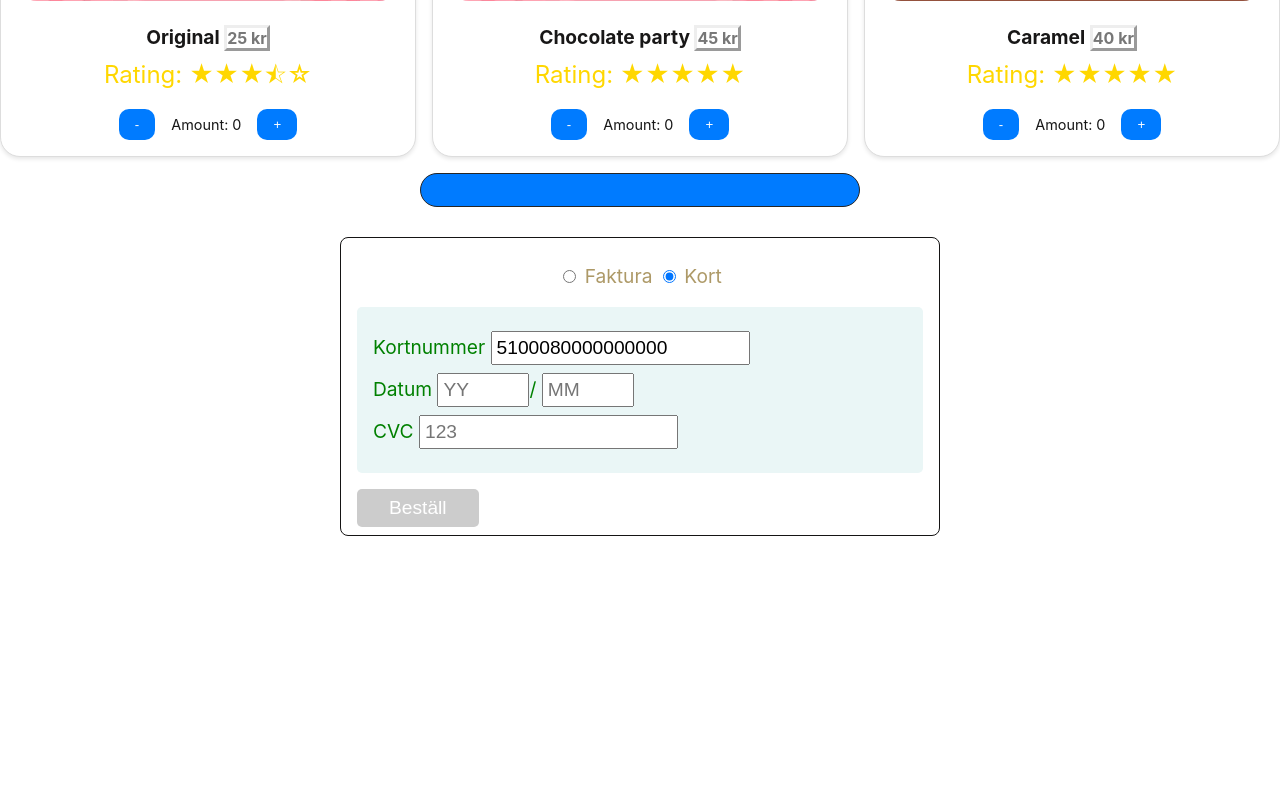
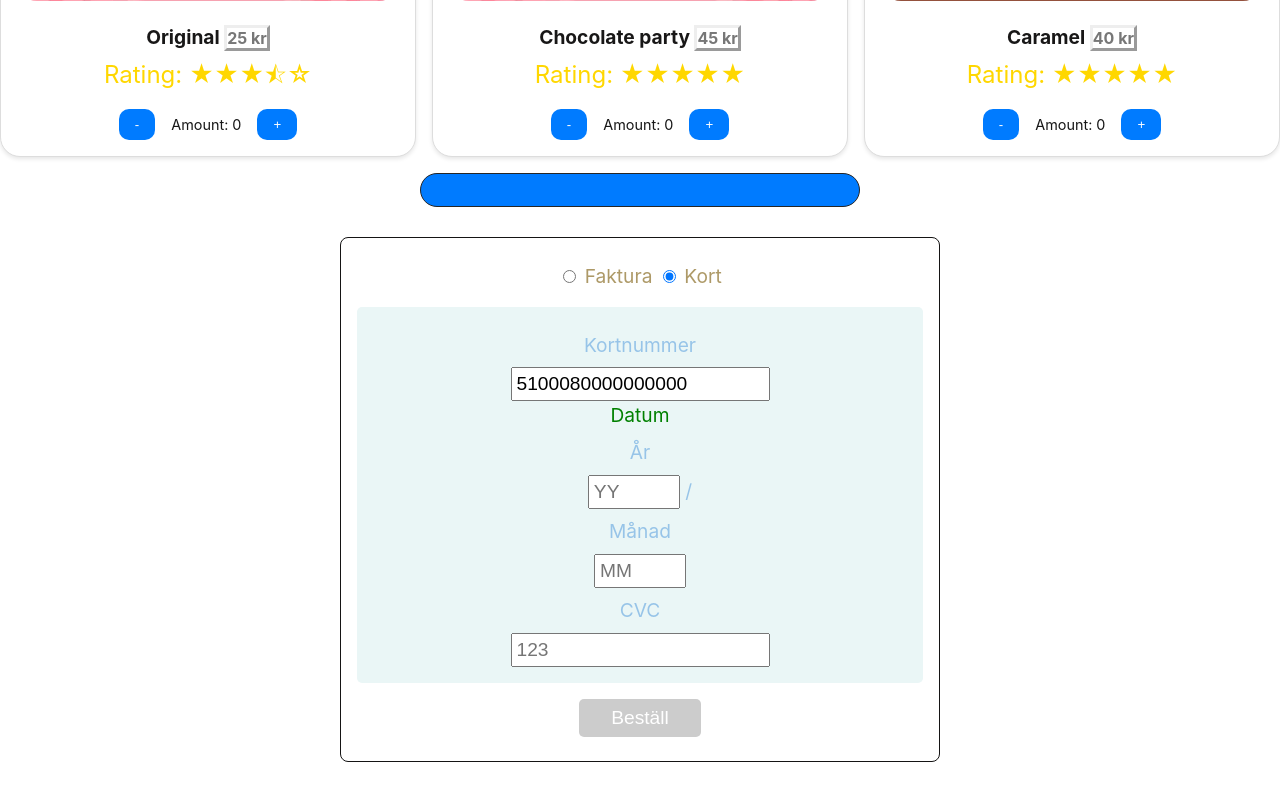
Before and after one commit to KodinGaston/webshop.donuts, a website built with Vite: page index.html in a window 1280 px wide. Shown: the part 1779-2571 px from the top of the page. Before the commit the page ends 2345 px from the top, so only its background shows below. Built offline with nearby package versions, Linux system fonts and the light colour scheme.

Commit message:
Update index.html
Changes of tags.

```diff
--- a/index.html
+++ b/index.html
@@ -1,13 +1,10 @@
 <!doctype html>
-<html lang="en">
+<html lang="sv">
   <head>
     <meta charset="UTF-8">
-    <link rel="icon" type="svg+xml" href="vite.svg" />
-    <meta name="viewport" content="width=device-width, initial-scale=1.0" />
-
+    <link rel="icon" type="image/svg" href="vite.svg">
+    <meta name="viewport" content="width=device-width, initial-scale=1.0">
     <title>Webshop Donuts</title>
-
-
     <script type="module" crossorigin src="main.js"></script>
     <link rel="stylesheet" crossorigin href="main.css">
   </head>
@@ -15,13 +12,15 @@
     <!-- Header -->
     <header>
       <div class="header-container">
-        <img src="webshop.header.webp" width="1920px" height="300px" alt="Webshop Donuts" class="header-img" loading="lazy" referrerpolicy="no-referrer noopener">
+        <img src="webshop.header.webp" width="1920" height="300" alt="Webshop Donuts" class="header-img" loading="lazy" referrerpolicy="no-referrer">
       </div>
     </header>
     <div id="donutContainer"></div>
     <div id="cart"></div>
     <div class="payment-options">
       <div class="selector">
+       <div>
+  <!-- Payment options -->
   <label>
     <input type="radio" name="payment-option" value="invoice" aria-label="Invoice payment option">
     <span>Faktura</span>
@@ -31,31 +30,37 @@
     <span>Kort</span>
   </label>
 </div>
+
 <div class="invoice hidden" id="invoice">
-        <label>
-          <span>Personnummer</span>
+  <!-- Invoice -->
+  <label for="personalId">Personnummer</label>
   <input type="text" name="personalId" id="personalId" value="YYMMDD-XXXX" placeholder="YYMMDD-XXXX" aria-label="Enter your personal number">
-        </label>
 </div>
+
 <div class="card" id="card">
-        <label>
-          <span>Kortnummer</span>
+  <!-- Credit Card -->
+  <label for="creditCardNumber">Kortnummer</label>
   <input type="number" id="creditCardNumber" value="5100080000000000" placeholder="Kortnummer" aria-label="Enter your credit card number">
-        </label>
-        <label>
+
+  <!-- Expiration date -->
+  <div>
     <span>Datum</span>
-          <span>
-            <input type="number" class="small" placeholder="YY" id="creditCardYear" aria-label="Enter credit card expiration year">/
-            <input type="number" class="small" placeholder="MM" id="creditCardMonth" aria-label="Enter credit card expiration month">
-          </span>
-        </label>
-        <label>
-          <span>CVC</span>
-          <input type="number" placeholder="123" id="creditCardCvc" aria-label="Enter your credit card CVC">
-        </label>
+    <label for="creditCardYear">År</label>
+    <input type="number" class="small" id="creditCardYear" placeholder="YY" aria-label="Enter credit card expiration year">
+    /
+    <label for="creditCardMonth">Månad</label>
+    <input type="number" class="small" id="creditCardMonth" placeholder="MM" aria-label="Enter credit card expiration month">
   </div>
+
+  <!-- CVC -->
+  <label for="creditCardCvc">CVC</label>
+  <input type="number" id="creditCardCvc" placeholder="123" aria-label="Enter your credit card CVC">
+ </div>
+
+ <!-- Button order/ beställ -->
  <button id="orderBtn" disabled aria-label="Place order" aria-disabled="true">Beställ</button>
-    </div>
+
+
  <div id="confirmationMessage" class="hidden" aria-live="polite"></div>
  <div id="errorContainer" class="hidden" style="color: red; font-size: 18px; margin: 10px 0; text-align: center;" aria-live="assertive"></div>
 
```
Lines whose indentation alone changed are shown as unchanged.
